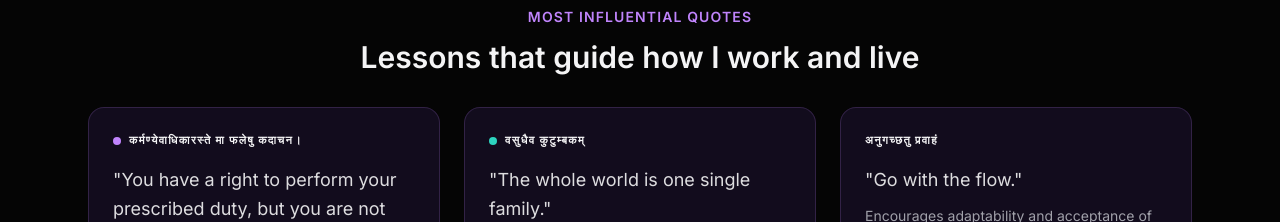
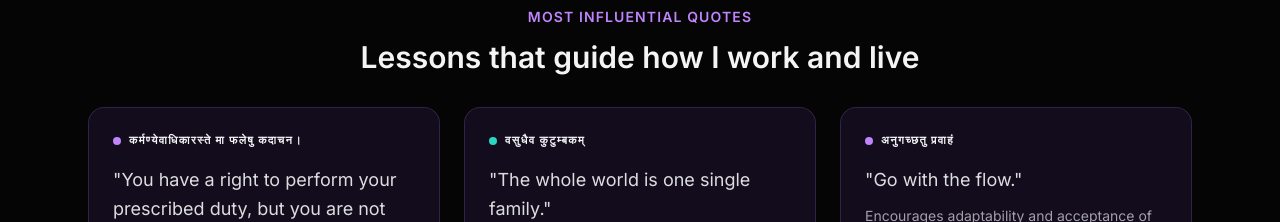
Before and after one commit to vina-yak11/MyPort, a Next.js app: page / in a window 1280 px wide. Shown: the part 1720-1942 px from the top of the page. Built offline with nearby package versions, Linux system fonts and the light colour scheme.

Commit message:
fix: finalize hero/avatar setup and commit latest changes

```diff
--- a/src/components/About.tsx
+++ b/src/components/About.tsx
@@ -119,7 +119,7 @@ export function About() {
 
           <ScrollReveal delay={0.15}>
             <article className="glass-card">
-              <p className="card-kicker card-kicker-pink">अनुगच्छतु प्रवाहं</p>
+              <p className="card-kicker card-kicker-violet">अनुगच्छतु प्रवाहं</p>
               <p className="mt-4 text-lg leading-relaxed text-foreground/90">
                 "Go with the flow."
               </p>
```
